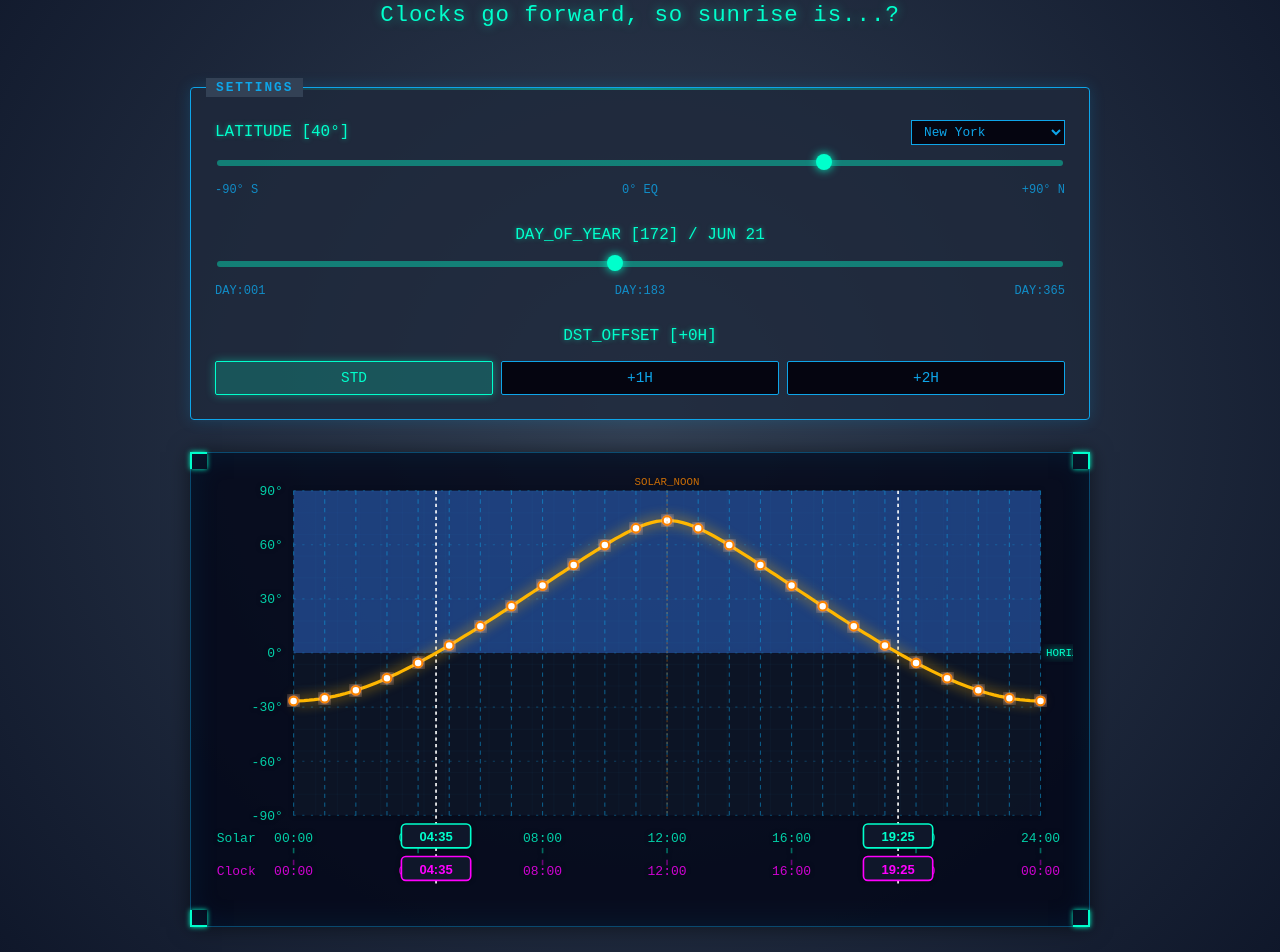
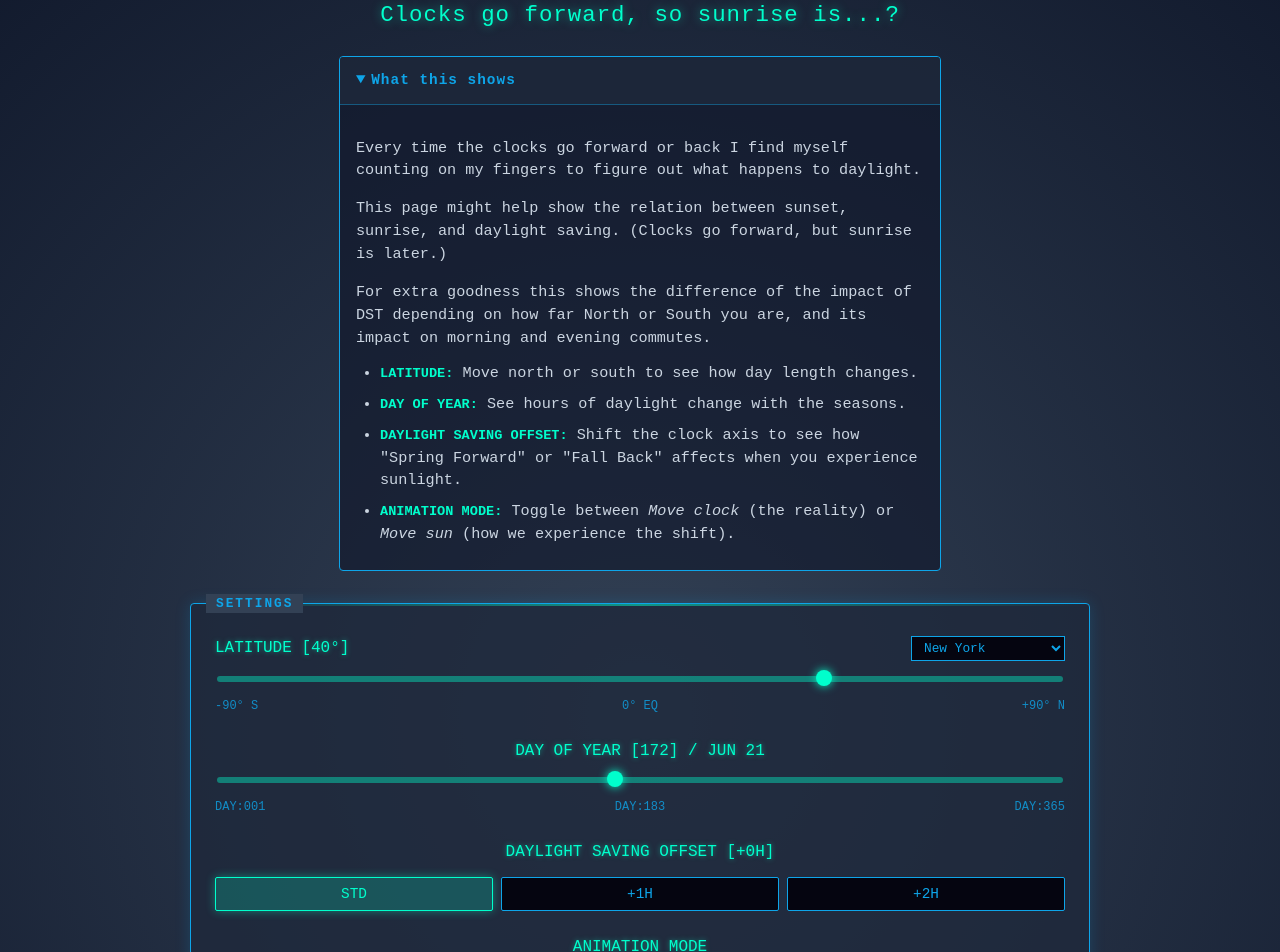
Before and after one commit to grahamsw/daylight-savings-calculator, a Vue app: page / in a window 1280 px wide. Shown: the part 140-1092 px from the top of the page. Built offline with nearby package versions, Linux system fonts and the light colour scheme.

Commit message:
feat: add animation mode toggle and default to move clock

```diff
--- a/src/App.vue
+++ b/src/App.vue
@@ -9,6 +9,21 @@ import SunGraph from './components/SunGraph.vue'
         <h1 class="glitch" data-text="DAYLIGHT SAVINGS CALCULATOR">DAYLIGHT SAVINGS CALCULATOR</h1>
       </div>
       <p class="subtitle">Clocks go forward, so sunrise is...?</p>
+
+      <details class="info-box" open>
+        <summary>What this shows</summary>
+        <div class="info-content">
+          <p>Every time the clocks go forward or back I find myself counting on my fingers to figure out what happens to daylight.</p>
+          <p>This page might help show the relation between sunset, sunrise, and daylight saving. (Clocks go forward, but sunrise is later.)</p>
+          <p>For extra goodness this shows the difference of the impact of DST depending on how far North or South you are, and its impact on morning and evening commutes.</p>
+          <ul>
+            <li><strong>LATITUDE:</strong> Move north or south to see how day length changes.</li>
+            <li><strong>DAY OF YEAR:</strong> See hours of daylight change with the seasons.</li>
+            <li><strong>DAYLIGHT SAVING OFFSET:</strong> Shift the clock axis to see how "Spring Forward" or "Fall Back" affects when you experience sunlight.</li>
+            <li><strong>ANIMATION MODE:</strong> Toggle between <em>Move clock</em> (the reality) or <em>Move sun</em> (how we experience the shift).</li>
+          </ul>
+        </div>
+      </details>
     </header>
     <main>
       <SunGraph />
@@ -59,4 +74,63 @@ header {
 main {
   width: 100%;
 }
+
+.info-box {
+  margin: 1.5rem auto 0;
+  max-width: 600px;
+  background: rgba(15, 23, 42, 0.6);
+  border: 1px solid #0ea5e9;
+  border-radius: 4px;
+  text-align: left;
+  overflow: hidden;
+  transition: all 0.3s ease;
+}
+
+.info-box summary {
+  padding: 0.8rem 1rem;
+  color: #0ea5e9;
+  font-family: 'Fira Code', monospace;
+  font-size: 0.9rem;
+  font-weight: bold;
+  letter-spacing: 1px;
+  cursor: pointer;
+  background: rgba(30, 41, 59, 0.8);
+  outline: none;
+  user-select: none;
+}
+
+.info-box summary:hover {
+  background: rgba(14, 165, 233, 0.2);
+  color: #00ffcc;
+}
+
+.info-box[open] summary {
+  border-bottom: 1px solid rgba(14, 165, 233, 0.4);
+}
+
+.info-content {
+  padding: 1rem;
+  color: #cbd5e1;
+  font-size: 0.95rem;
+  line-height: 1.5;
+}
+
+.info-content p {
+  margin-bottom: 0.8rem;
+}
+
+.info-content ul {
+  padding-left: 1.5rem;
+  margin: 0;
+}
+
+.info-content li {
+  margin-bottom: 0.5rem;
+}
+
+.info-content strong {
+  color: #00ffcc;
+  font-family: 'Fira Code', monospace;
+  font-size: 0.85rem;
+}
 </style>
--- a/src/components/SunGraph.vue
+++ b/src/components/SunGraph.vue
@@ -4,6 +4,7 @@ import { ref, computed } from 'vue'
 const latitude = ref(40) // Default latitude
 const dayOfYear = ref(172) // Default to summer solstice (approx June 21)
 const dstOffset = ref(0) // Default DST offset
+const animationMode = ref('clock') // 'solar' or 'clock'
 
 const cities = [
   { name: 'Custom', lat: null },
@@ -43,7 +44,7 @@ const margin = { top: 20, right: 30, bottom: 80, left: 80 }
 const innerWidth = width - margin.left - margin.right
 const innerHeight = height - margin.top - margin.bottom
 
-// Generate data points for every 10 minutes (144 points in a day)
+// Generate data points for every 10 minutes for 3 days (-24h to +48h) to allow panning
 const dataPoints = computed(() => {
   const points = []
 
@@ -51,11 +52,11 @@ const dataPoints = computed(() => {
   const latRad = latitude.value * (Math.PI / 180)
 
   // Approximate solar declination angle based on day of year
-  // Formula: 23.45 * sin((360 / 365) * (day - 81))
   const declinationDeg = 23.45 * Math.sin((360 / 365) * (dayOfYear.value - 81) * (Math.PI / 180))
   const declinationRad = declinationDeg * (Math.PI / 180)
 
-  for (let i = 0; i <= 144; i++) {
+  // -144 to 288 is a 3 day window (144 points per day)
+  for (let i = -144; i <= 288; i++) {
     const hour = (i / 144) * 24
 
     // Hour angle: 15 degrees per hour, 0 at solar noon (12:00)
@@ -63,7 +64,6 @@ const dataPoints = computed(() => {
     const hourAngleRad = hourAngleDeg * (Math.PI / 180)
 
     // Solar altitude angle formula
-    // sin(altitude) = sin(lat)*sin(decl) + cos(lat)*cos(decl)*cos(hourAngle)
     const sinAlt = Math.sin(latRad) * Math.sin(declinationRad) +
                    Math.cos(latRad) * Math.cos(declinationRad) * Math.cos(hourAngleRad)
     const altitudeRad = Math.asin(sinAlt)
@@ -80,13 +80,10 @@ const dataPoints = computed(() => {
 // Map data points to SVG coordinates
 const mappedPoints = computed(() => {
   return dataPoints.value.map(p => {
-    // X axis: 0 to 24 hours
+    // X axis: 0 to 24 hours based on the base window
     const x = margin.left + (p.hour / 24) * innerWidth
 
     // Y axis: +90 (top) to -90 (bottom)
-    // Map altitude from [-90, 90] to [innerHeight, 0]
-    // Normalized altitude: (p.altitude - (-90)) / 180 -> [0, 1]
-    // Then flip Y since SVG origin is top-left
     const y = margin.top + innerHeight - ((p.altitude + 90) / 180) * innerHeight
     return { x, y, ...p }
   })
@@ -101,26 +98,41 @@ const horizonY = computed(() => {
   return margin.top + innerHeight - (90 / 180) * innerHeight
 })
 
-// Calculate sunrise and sunset times (decimal hours)
-const solarEvents = computed(() => {
+// Calculate sunrise and sunset times (decimal hours) for multiple days
+const solarEventsList = computed(() => {
   const latRad = latitude.value * (Math.PI / 180)
   const declinationDeg = 23.45 * Math.sin((360 / 365) * (dayOfYear.value - 81) * (Math.PI / 180))
   const declinationRad = declinationDeg * (Math.PI / 180)
 
   const cosHourAngle = -Math.tan(latRad) * Math.tan(declinationRad)
 
+  let baseEvents = { sunrise: null, sunset: null }
   if (cosHourAngle < -1) {
-    return { sunrise: null, sunset: null } // Midnight sun
+    baseEvents = { sunrise: null, sunset: null } // Midnight sun
   } else if (cosHourAngle > 1) {
-    return { sunrise: null, sunset: null } // Polar night
+    baseEvents = { sunrise: null, sunset: null } // Polar night
   } else {
     const hourAngleRad = Math.acos(cosHourAngle)
     const hourAngleDeg = hourAngleRad * (180 / Math.PI)
-    return {
+    baseEvents = {
       sunrise: 12 - (hourAngleDeg / 15),
       sunset: 12 + (hourAngleDeg / 15)
     }
   }
+
+  const list = []
+  // Generate for yesterday, today, and tomorrow
+  for (let offset = -1; offset <= 1; offset++) {
+    if (baseEvents.sunrise !== null) {
+      list.push({
+        sunrise: baseEvents.sunrise + (offset * 24),
+        sunset: baseEvents.sunset + (offset * 24)
+      })
+    } else {
+      list.push({ sunrise: null, sunset: null })
+    }
+  }
+  return list
 })
 
 const formatMonth = (day) => {
@@ -143,6 +155,25 @@ const formatTime = (decimalHour, offset = 0) => {
   if (displayH >= 24) displayH -= 24;
   return `${String(displayH).padStart(2, '0')}:${String(m).padStart(2, '0')}`
 }
+
+const solarTransform = computed(() => {
+  return animationMode.value === 'solar'
+    ? `translateX(${(dstOffset.value / 24) * innerWidth}px)`
+    : 'none'
+})
+
+const clockTransform = computed(() => {
+  return animationMode.value === 'clock'
+    ? `translateX(${-(dstOffset.value / 24) * innerWidth}px)`
+    : 'none'
+})
+
+const graphTransform = computed(() => {
+  return animationMode.value === 'solar'
+    ? `translateX(${(dstOffset.value / 24) * innerWidth}px)`
+    : 'none'
+})
+
 </script>
 
 <template>
@@ -176,7 +207,7 @@ const formatTime = (decimalHour, offset = 0) => {
         </div>
 
         <div class="control-group">
-          <label for="dayOfYear">DAY_OF_YEAR [{{ dayOfYear }}] / {{ formatMonth(dayOfYear).toUpperCase() }}</label>
+          <label for="dayOfYear">DAY OF YEAR [{{ dayOfYear }}] / {{ formatMonth(dayOfYear).toUpperCase() }}</label>
           <input
             id="dayOfYear"
             type="range"
@@ -193,11 +224,19 @@ const formatTime = (decimalHour, offset = 0) => {
         </div>
 
         <div class="control-group">
-          <label>DST_OFFSET [+{{ dstOffset }}H]</label>
+          <label>DAYLIGHT SAVING OFFSET [+{{ dstOffset }}H]</label>
           <div class="button-group">
             <button :class="{ active: dstOffset === 0 }" @click="dstOffset = 0">STD</button>
             <button :class="{ active: dstOffset === 1 }" @click="dstOffset = 1">+1H</button>
             <button :class="{ active: dstOffset === 2 }" @click="dstOffset = 2">+2H</button>
+          </div>
+        </div>
+
+        <div class="control-group">
+          <label>ANIMATION MODE</label>
+          <div class="button-group">
+            <button :class="{ active: animationMode === 'clock' }" @click="animationMode = 'clock'">Move clock (what happens)</button>
+            <button :class="{ active: animationMode === 'solar' }" @click="animationMode = 'solar'">Move sun (what it feels like)</button>
           </div>
         </div>
       </div>
@@ -230,8 +269,19 @@ const formatTime = (decimalHour, offset = 0) => {
               <path d="M 20 0 L 0 0 0 20" fill="none" stroke="#0ea5e9" stroke-width="0.5" opacity="0.1" />
             </pattern>
 
-            <clipPath id="axis-clip">
+            <clipPath id="axis-clip-solar">
+              <!-- Clip the solar axis so it doesn't spill out -->
+              <rect :x="margin.left - 25" :y="height - margin.bottom + 15" :width="innerWidth + 50" :height="30" />
+            </clipPath>
+
+            <clipPath id="axis-clip-clock">
+              <!-- Clip the clock axis so it doesn't spill out -->
               <rect :x="margin.left - 25" :y="height - margin.bottom + 35" :width="innerWidth + 50" :height="40" />
+            </clipPath>
+
+            <clipPath id="animated-elements-clip">
+              <!-- Clip horizontally to innerWidth to keep sliding sun and lines inside the graph bounds -->
+              <rect :x="margin.left" :y="0" :width="innerWidth" :height="height" />
             </clipPath>
           </defs>
 
@@ -250,7 +300,7 @@ const formatTime = (decimalHour, offset = 0) => {
             <!-- Horizon line -->
             <line :x1="margin.left" :y1="horizonY" :x2="width - margin.right" :y2="horizonY" stroke="#00ffcc" stroke-width="2" filter="url(#glow)" />
 
-            <!-- Vertical lines for hours -->
+            <!-- Vertical lines for hours (Fixed to stationary axis) -->
             <line v-for="h in 25" :key="`v-${h}`"
                   :x1="margin.left + ((h-1) / 24) * innerWidth"
                   :y1="margin.top"
@@ -270,25 +320,31 @@ const formatTime = (decimalHour, offset = 0) => {
           <!-- Axis labels -->
           <g class="labels" fill="#00ffcc" font-family="'Fira Code', monospace" font-size="10" opacity="0.8">
             <!-- Bottom X axis 1 (Solar Time) -->
-            <g v-for="h in 25" :key="`x-${h}`" v-show="(h-1) % 4 === 0">
+            <g clip-path="url(#axis-clip-solar)">
+              <g :style="{ transform: solarTransform, transition: 'transform 0.5s cubic-bezier(0.4, 0, 0.2, 1)' }">
+                <!-- hour goes from -24 to 48 so it seamlessly scrolls -->
+                <g v-for="i in 97" :key="`solar-x-${i}`" v-show="(i - 49) % 4 === 0">
                   <text
-                    :x="margin.left + ((h-1) / 24) * innerWidth"
+                        :x="margin.left + ((i - 49) / 24) * innerWidth"
                         :y="height - margin.bottom + 25"
                         text-anchor="middle">
-                {{ String(h-1).padStart(2, '0') }}:00
+                    {{ String(((i - 49) % 24 + 24) % 24).padStart(2, '0') }}:00
                   </text>
                   <line
-                    :x1="margin.left + ((h-1) / 24) * innerWidth"
+                        :x1="margin.left + ((i - 49) / 24) * innerWidth"
                         :y1="height - margin.bottom + 30"
-                    :x2="margin.left + ((h-1) / 24) * innerWidth"
+                        :x2="margin.left + ((i - 49) / 24) * innerWidth"
                         :y2="height - margin.bottom + 35"
                         stroke="#00ffcc" stroke-width="1.5" opacity="0.5" />
                 </g>
+              </g>
+            </g>
             <text :x="margin.left - 35" :y="height - margin.bottom + 25" text-anchor="end" fill="#00ffcc">Solar</text>
 
-            <!-- Bottom X axis 2 (Clock Time) with sliding animation -->
-            <g clip-path="url(#axis-clip)">
-              <g :style="{ transform: `translateX(${-(dstOffset / 24) * innerWidth}px)`, transition: 'transform 0.5s cubic-bezier(0.4, 0, 0.2, 1)' }">
+            <!-- Bottom X axis 2 (Clock Time) -->
+            <g clip-path="url(#axis-clip-clock)">
+              <g :style="{ transform: clockTransform, transition: 'transform 0.5s cubic-bezier(0.4, 0, 0.2, 1)' }">
+                <!-- hour goes from -24 to 48 to allow panning -->
                 <g v-for="hour in 73" :key="`clock-x-${hour}`" v-show="(hour - 37) % 4 === 0">
                   <text
                         :x="margin.left + ((hour - 37) / 24) * innerWidth"
@@ -320,82 +376,90 @@ const formatTime = (decimalHour, offset = 0) => {
           <!-- Horizon Label -->
           <text :x="width - margin.right + 5" :y="horizonY + 3" fill="#00ffcc" font-family="'Fira Code', monospace" font-size="10" filter="url(#glow)">HORIZON</text>
 
-          <!-- Sunrise/Sunset lines and callouts -->
-          <g v-if="solarEvents.sunrise !== null" class="solar-event sunrise">
+          <!-- Animated Graph Elements (Sun, events, solar noon) -->
+          <g clip-path="url(#animated-elements-clip)">
+            <g :style="{ transform: graphTransform, transition: 'transform 0.5s cubic-bezier(0.4, 0, 0.2, 1)' }">
+
+              <!-- Sunrise/Sunset lines and callouts for multiple days -->
+              <template v-for="(events, index) in solarEventsList" :key="`events-${index}`">
+                <g v-if="events.sunrise !== null" class="solar-event sunrise">
+                  <!-- Line -->
                   <line
-              :x1="margin.left + (solarEvents.sunrise / 24) * innerWidth"
+                    :x1="margin.left + (events.sunrise / 24) * innerWidth"
                     :y1="margin.top"
-              :x2="margin.left + (solarEvents.sunrise / 24) * innerWidth"
+                    :x2="margin.left + (events.sunrise / 24) * innerWidth"
                     :y2="height - margin.bottom + 65"
                     stroke="#ffffff" stroke-width="1.5" stroke-dasharray="3,3"
                   />
                   <!-- Solar Callout -->
                   <rect
-              :x="margin.left + (solarEvents.sunrise / 24) * innerWidth - 32"
+                    :x="margin.left + (events.sunrise / 24) * innerWidth - 32"
                     :y="height - margin.bottom + 8"
                     width="64" height="22" rx="4"
                     fill="#0f172a" stroke="#00ffcc" stroke-width="1.5"
                   />
                   <text
-              :x="margin.left + (solarEvents.sunrise / 24) * innerWidth"
+                    :x="margin.left + (events.sunrise / 24) * innerWidth"
                     :y="height - margin.bottom + 24"
                     fill="#00ffcc" font-family="sans-serif" font-weight="bold" font-size="12" text-anchor="middle"
                   >
-              {{ formatTime(solarEvents.sunrise) }}
+                    {{ formatTime(events.sunrise) }}
                   </text>
                   <!-- Clock Callout -->
                   <rect
-              :x="margin.left + (solarEvents.sunrise / 24) * innerWidth - 32"
+                    :x="margin.left + (events.sunrise / 24) * innerWidth - 32"
                     :y="height - margin.bottom + 38"
                     width="64" height="22" rx="4"
                     fill="#0f172a" stroke="#ff00ff" stroke-width="1.5"
                   />
                   <text
-              :x="margin.left + (solarEvents.sunrise / 24) * innerWidth"
+                    :x="margin.left + (events.sunrise / 24) * innerWidth"
                     :y="height - margin.bottom + 54"
                     fill="#ff00ff" font-family="sans-serif" font-weight="bold" font-size="12" text-anchor="middle"
                   >
-              {{ formatTime(solarEvents.sunrise, dstOffset) }}
+                    {{ formatTime(events.sunrise, dstOffset) }}
                   </text>
                 </g>
 
-          <g v-if="solarEvents.sunset !== null" class="solar-event sunset">
+                <g v-if="events.sunset !== null" class="solar-event sunset">
+                  <!-- Line -->
                   <line
-              :x1="margin.left + (solarEvents.sunset / 24) * innerWidth"
+                    :x1="margin.left + (events.sunset / 24) * innerWidth"
                     :y1="margin.top"
-              :x2="margin.left + (solarEvents.sunset / 24) * innerWidth"
+                    :x2="margin.left + (events.sunset / 24) * innerWidth"
                     :y2="height - margin.bottom + 65"
                     stroke="#ffffff" stroke-width="1.5" stroke-dasharray="3,3"
                   />
                   <!-- Solar Callout -->
                   <rect
-              :x="margin.left + (solarEvents.sunset / 24) * innerWidth - 32"
+                    :x="margin.left + (events.sunset / 24) * innerWidth - 32"
                     :y="height - margin.bottom + 8"
                     width="64" height="22" rx="4"
                     fill="#0f172a" stroke="#00ffcc" stroke-width="1.5"
                   />
                   <text
-              :x="margin.left + (solarEvents.sunset / 24) * innerWidth"
+                    :x="margin.left + (events.sunset / 24) * innerWidth"
                     :y="height - margin.bottom + 24"
                     fill="#00ffcc" font-family="sans-serif" font-weight="bold" font-size="12" text-anchor="middle"
                   >
-              {{ formatTime(solarEvents.sunset) }}
+                    {{ formatTime(events.sunset) }}
                   </text>
                   <!-- Clock Callout -->
                   <rect
-              :x="margin.left + (solarEvents.sunset / 24) * innerWidth - 32"
+                    :x="margin.left + (events.sunset / 24) * innerWidth - 32"
                     :y="height - margin.bottom + 38"
                     width="64" height="22" rx="4"
                     fill="#0f172a" stroke="#ff00ff" stroke-width="1.5"
                   />
                   <text
-              :x="margin.left + (solarEvents.sunset / 24) * innerWidth"
+                    :x="margin.left + (events.sunset / 24) * innerWidth"
                     :y="height - margin.bottom + 54"
                     fill="#ff00ff" font-family="sans-serif" font-weight="bold" font-size="12" text-anchor="middle"
                   >
-              {{ formatTime(solarEvents.sunset, dstOffset) }}
+                    {{ formatTime(events.sunset, dstOffset) }}
                   </text>
                 </g>
+              </template>
 
               <!-- The Sun Path -->
               <!-- Line -->
@@ -412,9 +476,25 @@ const formatTime = (decimalHour, offset = 0) => {
                       stroke-width="2"
                       filter="url(#glow)" />
 
-          <!-- Current Solar Noon indicator (rough approximation for center) -->
-          <line :x1="margin.left + 0.5 * innerWidth" :y1="margin.top" :x2="margin.left + 0.5 * innerWidth" :y2="height - margin.bottom" stroke="#fb8500" stroke-width="1" stroke-dasharray="2,2" opacity="0.4" />
-          <text :x="margin.left + 0.5 * innerWidth" :y="margin.top - 5" fill="#fb8500" font-family="'Fira Code', monospace" font-size="10" text-anchor="middle" opacity="0.8">SOLAR_NOON</text>
+              <!-- Solar Noon indicators for multiple days -->
+              <template v-for="dayOffset in [-1, 0, 1]" :key="`noon-${dayOffset}`">
+                <line
+                  :x1="margin.left + (0.5 + dayOffset) * innerWidth"
+                  :y1="margin.top"
+                  :x2="margin.left + (0.5 + dayOffset) * innerWidth"
+                  :y2="height - margin.bottom"
+                  stroke="#fb8500" stroke-width="1" stroke-dasharray="2,2" opacity="0.4"
+                />
+                <text
+                  :x="margin.left + (0.5 + dayOffset) * innerWidth"
+                  :y="margin.top - 5"
+                  fill="#fb8500" font-family="'Fira Code', monospace" font-size="10" text-anchor="middle" opacity="0.8"
+                >SOLAR_NOON</text>
+              </template>
+
+            </g>
+          </g>
+
         </svg>
       </div>
     </div>
```
Lines whose indentation alone changed are shown as unchanged.
